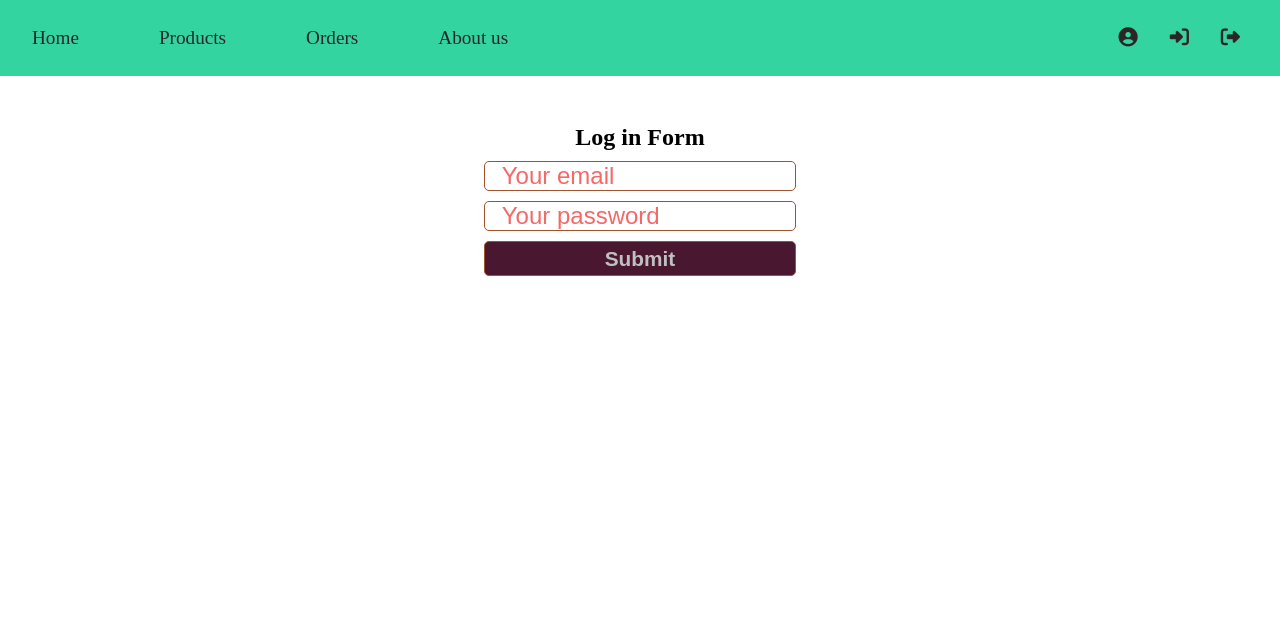
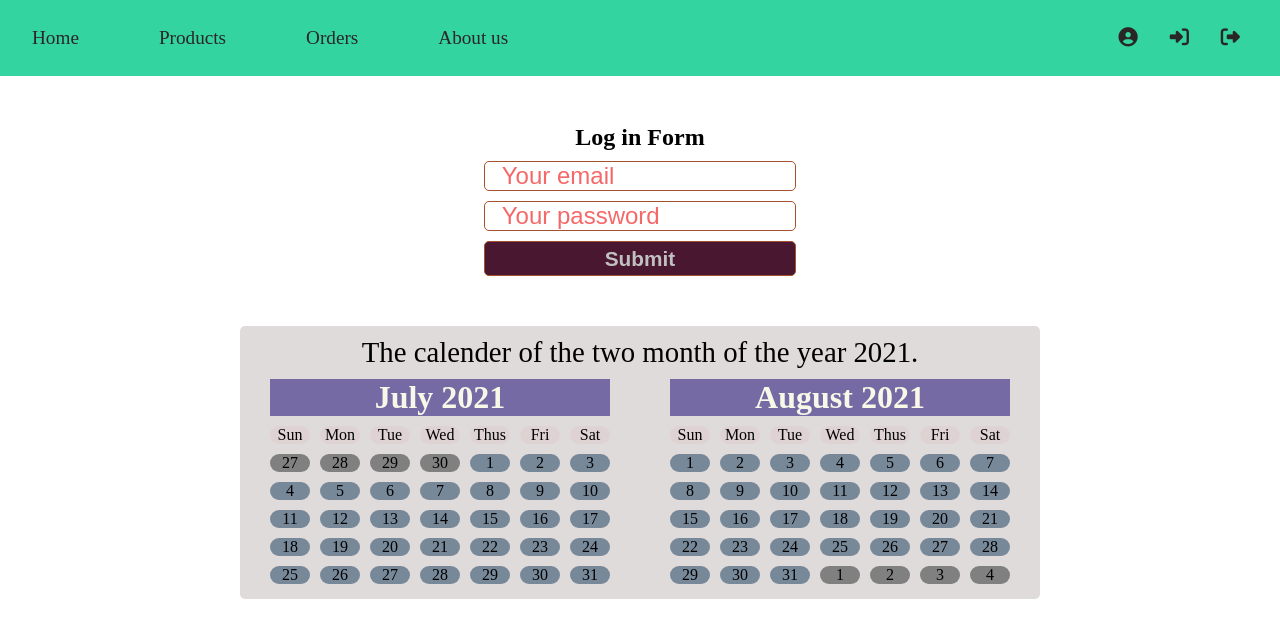
Before and after one commit to mustafizhstu/milestone2-module3, a plain HTML site: page loginform.html in a window 1280 px wide. Drawn offline with Linux system fonts and the light colour scheme.

Commit message:
two part added

```diff
--- a/loginform.html
+++ b/loginform.html
@@ -7,37 +7,41 @@
     <title>Log in</title>
     <script src="https://kit.fontawesome.com/fc581ee58c.js" crossorigin="anonymous"></script>
     <style>
-      *{
+      * {
         margin: 0;
         padding: 0;
       }
-      nav{
+      body{
+        margin: 0;
+        padding: 0;
+        box-sizing: border-box;
+      }
+      nav {
         display: flex;
-          justify-content:space-between;
+        justify-content: space-between;
         background-color: #33d49f;
         padding: 1.2em 1em;
       }
-      nav  ul{
+      nav ul {
         display: flex;
         list-style-type: none;
-
       }
-       nav a{
-        color:#2b2626;
+      nav a {
+        color: #2b2626;
         font-size: 1.2em;
         text-decoration: none;
       }
-      nav ul li:hover{
+      nav ul li:hover {
         background-color: #808080;
         transition: background-color 0.5s linear;
       }
-      nav .links li{
-        padding: .5em 1em;
+      nav .links li {
+        padding: 0.5em 1em;
         margin-right: 3em;
-        border-radius:  5%;
+        border-radius: 5%;
       }
-      nav .icons li{
-         padding:.5em .5em;
+      nav .icons li {
+        padding: 0.5em 0.5em;
         margin-right: 1em;
         border-radius: 50%;
       }
@@ -54,7 +58,6 @@
       }
       .form input,
       button {
-
         font-size: 1.5em;
         margin-top: 10px;
         border: 1px solid sienna;
@@ -66,18 +69,68 @@
         color: silver;
         font-size: 1.3em;
         font-weight: 700;
-        padding:.2em;
-
+        padding: 0.2em;
       }
-      .form input:focus{
+      .form input:focus {
         background-color: #509696;
         color: #63fc63;
         border: 1px solid black;
-        padding:.1em;
+        padding: 0.1em;
       }
-      .form input::placeholder{
+      .form input::placeholder {
         color: #f56868;
-        padding-left: .7em;
+        padding-left: 0.7em;
+      }
+      .calender {
+        background-color: rgba(212, 205, 205, 0.705);
+        width: 800px;
+        border-radius: 5px;
+        margin: 50px auto;
+        padding-bottom: 20px;
+        display: grid;
+
+      }
+      .calender-header {
+        margin:10px auto;
+        color: black;
+        font-size: 1.8em;
+
+      }
+      .calender-area {
+        display: flex;
+        justify-content: space-around;
+
+
+      }
+      .grid-container {
+        height: 200px;
+        display: grid;
+        grid-template-columns: repeat(7, 1fr);
+        grid-template-rows: repeat(7, 1fr);
+        grid-gap: 10px;
+      }
+      .date {
+        background-color: #778899;
+        font-size: 1em;
+        width: 40px;
+        display: flex;
+        justify-content: center;
+        align-items: center;
+        border-radius: 10px;
+      }
+      .other-month {
+        background-color: gray;
+      }
+      .month-name {
+        background-color: #766aa5;
+        grid-area: 1/1/2/8;
+        font-size: 2em;
+        font-weight: 700;
+        text-align: center;
+        color: #f8f8e8;
+      }
+      .day-name {
+        background-color: #dfd2d2;
       }
     </style>
   </head>
@@ -91,14 +144,15 @@
           <li><a href="">About us</a></li>
         </ul>
         <ul class="icons">
-         <li><a href=""><i class="fas fa-user-circle"></i></a></li>
+          <li>
+            <a href=""><i class="fas fa-user-circle"></i></a>
+          </li>
           <li>
             <a href="#"><i class="fas fa-sign-in-alt"></i></a>
           </li>
           <li>
             <a href=""><i class="fas fa-sign-out-alt"></i></a>
           </li>
-
         </ul>
       </nav>
     </header>
@@ -110,6 +164,100 @@
         <button type="submit">Submit</button>
       </form>
     </section>
-
+    <section class="calender">
+      <div class="calender-header">The calender of the two month of the year 2021.</div>
+      <div class="calender-area">
+        <div class="grid-container">
+          <div class="month-name">July 2021</div>
+          <div class="date day-name">Sun</div>
+          <div class="date day-name">Mon</div>
+          <div class="date day-name">Tue</div>
+          <div class="date day-name">Wed</div>
+          <div class="date day-name">Thus</div>
+          <div class="date day-name">Fri</div>
+          <div class="date day-name">Sat</div>
+          <div class="date other-month">27</div>
+          <div class="date other-month">28</div>
+          <div class="date other-month">29</div>
+          <div class="date other-month">30</div>
+          <div class="date">1</div>
+          <div class="date">2</div>
+          <div class="date">3</div>
+          <div class="date">4</div>
+          <div class="date">5</div>
+          <div class="date">6</div>
+          <div class="date">7</div>
+          <div class="date">8</div>
+          <div class="date">9</div>
+          <div class="date">10</div>
+          <div class="date">11</div>
+          <div class="date">12</div>
+          <div class="date">13</div>
+          <div class="date">14</div>
+          <div class="date">15</div>
+          <div class="date">16</div>
+          <div class="date">17</div>
+          <div class="date">18</div>
+          <div class="date">19</div>
+          <div class="date">20</div>
+          <div class="date">21</div>
+          <div class="date">22</div>
+          <div class="date">23</div>
+          <div class="date">24</div>
+          <div class="date">25</div>
+          <div class="date">26</div>
+          <div class="date">27</div>
+          <div class="date">28</div>
+          <div class="date">29</div>
+          <div class="date">30</div>
+          <div class="date">31</div>
+        </div>
+        <div class="grid-container">
+          <div class="month-name">August 2021</div>
+          <div class="date day-name">Sun</div>
+          <div class="date day-name">Mon</div>
+          <div class="date day-name">Tue</div>
+          <div class="date day-name">Wed</div>
+          <div class="date day-name">Thus</div>
+          <div class="date day-name">Fri</div>
+          <div class="date day-name">Sat</div>
+          <div class="date">1</div>
+          <div class="date">2</div>
+          <div class="date">3</div>
+          <div class="date">4</div>
+          <div class="date">5</div>
+          <div class="date">6</div>
+          <div class="date">7</div>
+          <div class="date">8</div>
+          <div class="date">9</div>
+          <div class="date">10</div>
+          <div class="date">11</div>
+          <div class="date">12</div>
+          <div class="date">13</div>
+          <div class="date">14</div>
+          <div class="date">15</div>
+          <div class="date">16</div>
+          <div class="date">17</div>
+          <div class="date">18</div>
+          <div class="date">19</div>
+          <div class="date">20</div>
+          <div class="date">21</div>
+          <div class="date">22</div>
+          <div class="date">23</div>
+          <div class="date">24</div>
+          <div class="date">25</div>
+          <div class="date">26</div>
+          <div class="date">27</div>
+          <div class="date">28</div>
+          <div class="date">29</div>
+          <div class="date">30</div>
+          <div class="date">31</div>
+          <div class="date other-month">1</div>
+          <div class="date other-month">2</div>
+          <div class="date other-month">3</div>
+          <div class="date other-month">4</div>
+        </div>
+      </div>
+    </section>
   </body>
 </html>
```
Also changed, not shown: calender.html (added, +144 -0 lines), index.html (added, +65 -0 lines). Lines whose indentation alone changed are shown as unchanged.
